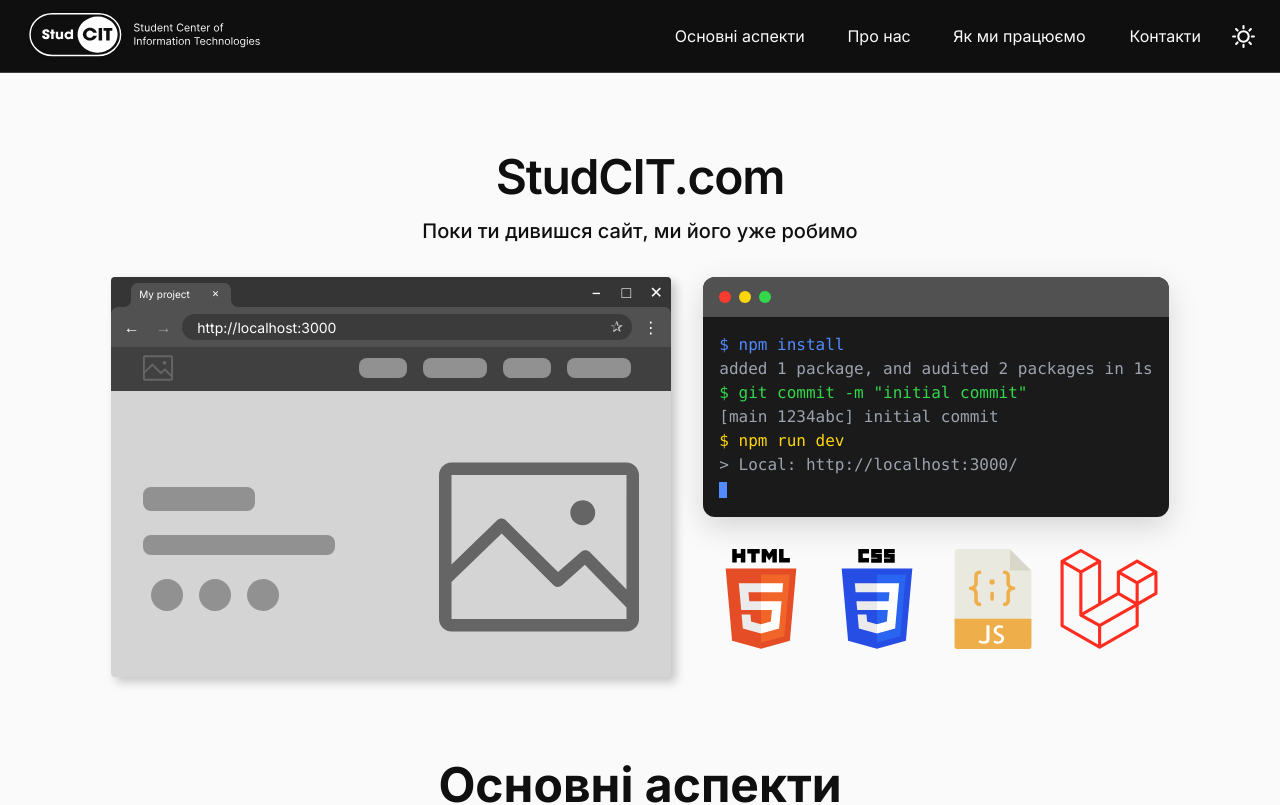
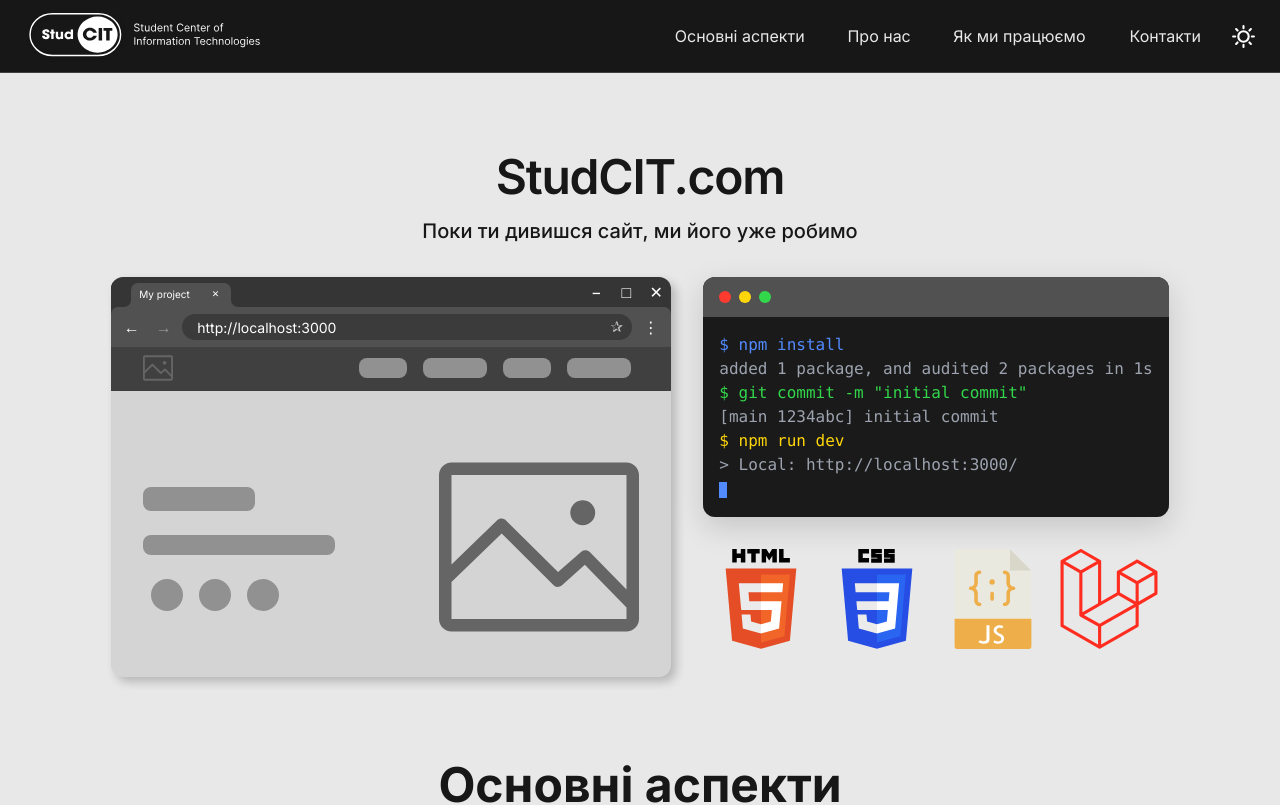
Before and after one commit to Konrem/studcit, a Next.js app: page / in a window 1280 px wide. Shown: the top 805 px of the page. Built offline with nearby package versions, Linux system fonts and the light colour scheme.

Commit message:
change main colors

```diff
--- a/src/app/globals.css
+++ b/src/app/globals.css
@@ -1,19 +1,19 @@
 @import "tailwindcss";
 
 :root {
-  --bg-main: #fafafa;
-  --text-primary: #0f0f0f;
-  --bg-secondary: #0f0f0f;
-  --text-secondary: #fafafa;
+  --bg-main: #E8E8E8;
+  --text-primary: #171717;
   --invert: 0;
 }
 
 [data-theme="dark"] {
-  --bg-main: #0f0f0f;
-  --text-primary: #fafafa;
-  --bg-secondary: #0f0f0f;
-  --text-secondary: #fafafa;
+  --bg-main: #171717;
+  --text-primary: #E8E8E8;
   --invert: 100%;
+}
+.dark-theme{
+  background: #171717;
+  color: #E8E8E8 ;
 }
 
 @theme inline {
--- a/src/components/sections/footer.tsx
+++ b/src/components/sections/footer.tsx
@@ -57,7 +57,7 @@
 
   const sizeIconSocial = 25;
   return (
-    <div className="bg-[var(--bg-secondary)] text-[var(--text-secondary)] border-t-1 border-neutral-700">
+    <div className="dark-theme border-t-1 border-neutral-700">
       <footer
         id="footer"
         className="container flex item-center flex-wrap justify-between p-8 mx-auto"
--- a/src/components/sections/header.tsx
+++ b/src/components/sections/header.tsx
@@ -30,7 +30,7 @@
   const changeTheme = () => setIsPressed(!isPressed);
 
     return (
-    <div className="bg-[var(--bg-secondary)] text-[var(--text-secondary)] border-b-1 border-neutral-700">
+    <div className="dark-theme border-b-1 border-neutral-700">
       <nav className="container flex item-center flex-wrap justify-between px-2 lg:px-4 mx-auto flex-row">
         <div className="logo block">
           <Image
@@ -78,7 +78,7 @@
         <div
           className={`${isPressed ? "flex" : "hidden"} lg:flex w-full lg:w-auto items-center justify-center`}
         >
-          <ul className="flex flex-col lg:flex-row pb-5 lg:pb-0">
+          <ul className="flex flex-col lg:flex-row pb-3 lg:pb-0">
             {navButtons.map((btn, index) => (
               <li key={index} className="text-center">
                 <NavBtn title={btn.title} link={btn.link} />
--- a/src/components/sections/main.tsx
+++ b/src/components/sections/main.tsx
@@ -37,7 +37,7 @@
   const sizeIconTech = 100;
 
   return (
-    <div className="bg-[var(--bg-main)] text-[var(--text-primary)] py-[5rem] overflow-hidden">
+    <div className="bg-[var(--bg-main)] text-[var(--text-primary)] py-[3rem] lg:py-[5rem] overflow-hidden">
       <div className="text-center pb-4">
         <h1 className="font-semibold text-5xl tracking-tight">StudCIT.com</h1>
         <p className="font-medium text-xl line-height-[1.5] py-4">
--- a/src/components/ui/browser.tsx
+++ b/src/components/ui/browser.tsx
@@ -2,7 +2,7 @@
 
 export default function Browser() {
   return (
-    <div className="relative flex mx-6 sm:m-0 h-[500px] sm:h-[400px] max-w-[35rem] w-full flex-col overflow-hidden rounded bg-neutral-300 shadow-[5px_5px_10px_rgba(31,31,31,0.245)]">
+    <div className="relative flex mx-6 sm:m-0 h-[500px] sm:h-[400px] max-w-[35rem] w-full flex-col overflow-hidden rounded-xl bg-neutral-300 shadow-[5px_5px_10px_rgba(31,31,31,0.245)]">
       <div>
         <div className="hidden sm:flex h-[40px] items-end justify-between bg-[#353535] pl-5">
           <div className="relative h-[34px] w-[100px] rounded-t-[7px] bg-[#515151] px-2 pt-1">
--- a/src/components/ui/navBtn.tsx
+++ b/src/components/ui/navBtn.tsx
@@ -15,7 +15,7 @@
                 relative
                 hover:after:w-full
                 hover:font-bold
-                hover:text-orange-600
+                hover:text-orange-400
                 after:absolute
                 after:left-1/2
                 after:bottom-0
--- a/src/components/ui/socialBtn.tsx
+++ b/src/components/ui/socialBtn.tsx
@@ -11,7 +11,7 @@
   hover: string;
   size: number;
 }) {
-  const iconColor = (props.hover == "bg-white") ? "group-hover:dark:invert" : "";
+  const iconColor = (props.hover == "bg-white") ? "group-hover:invert" : "";
   const rounded = (props.hover !== "bg-trasparent") ? "rounded-full" : "";
   return (
     <Link
```
Also changed, not shown: public/social/instagram.svg.
